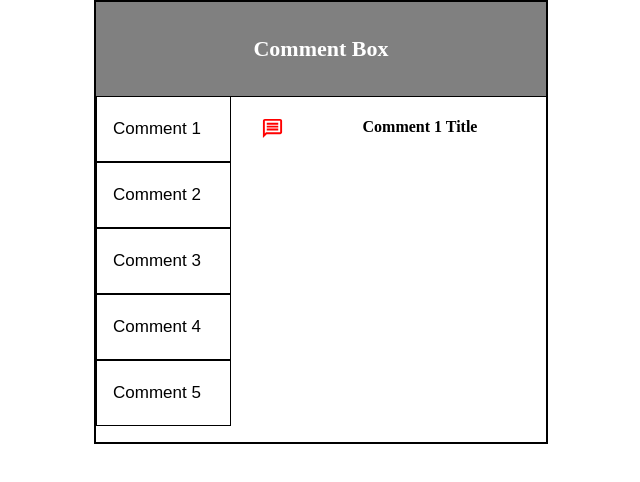
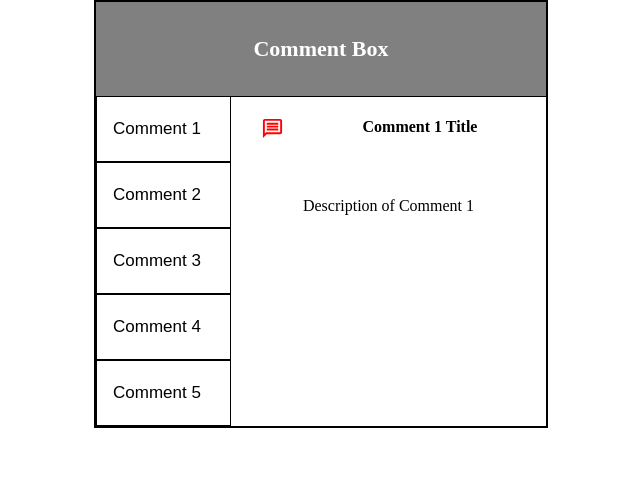
Before and after one commit to Meta-Amit-Chhipa/ReactJs, a React (Create React App) app: page / in a window 1280 px wide. Shown: the top 482 px of the page, without its empty margins (306-946 px from the left). Built offline with nearby package versions, Linux system fonts and the light colour scheme; the HTML template or start-up script is replaced by a standard one.

Commit message:
Update Details.js

```diff
--- a/src/Details.js
+++ b/src/Details.js
@@ -2,10 +2,9 @@ import React from "react";
 
 function PostDetail(props){
     return(
-        <div>
-           <p>{props.CurrentDescription}</p>
+        <div className="TabContent">
+            <p>{props.data[props.CurrTab].desc}</p>
         </div>
     )
 }
-
 export default PostDetail;
```
